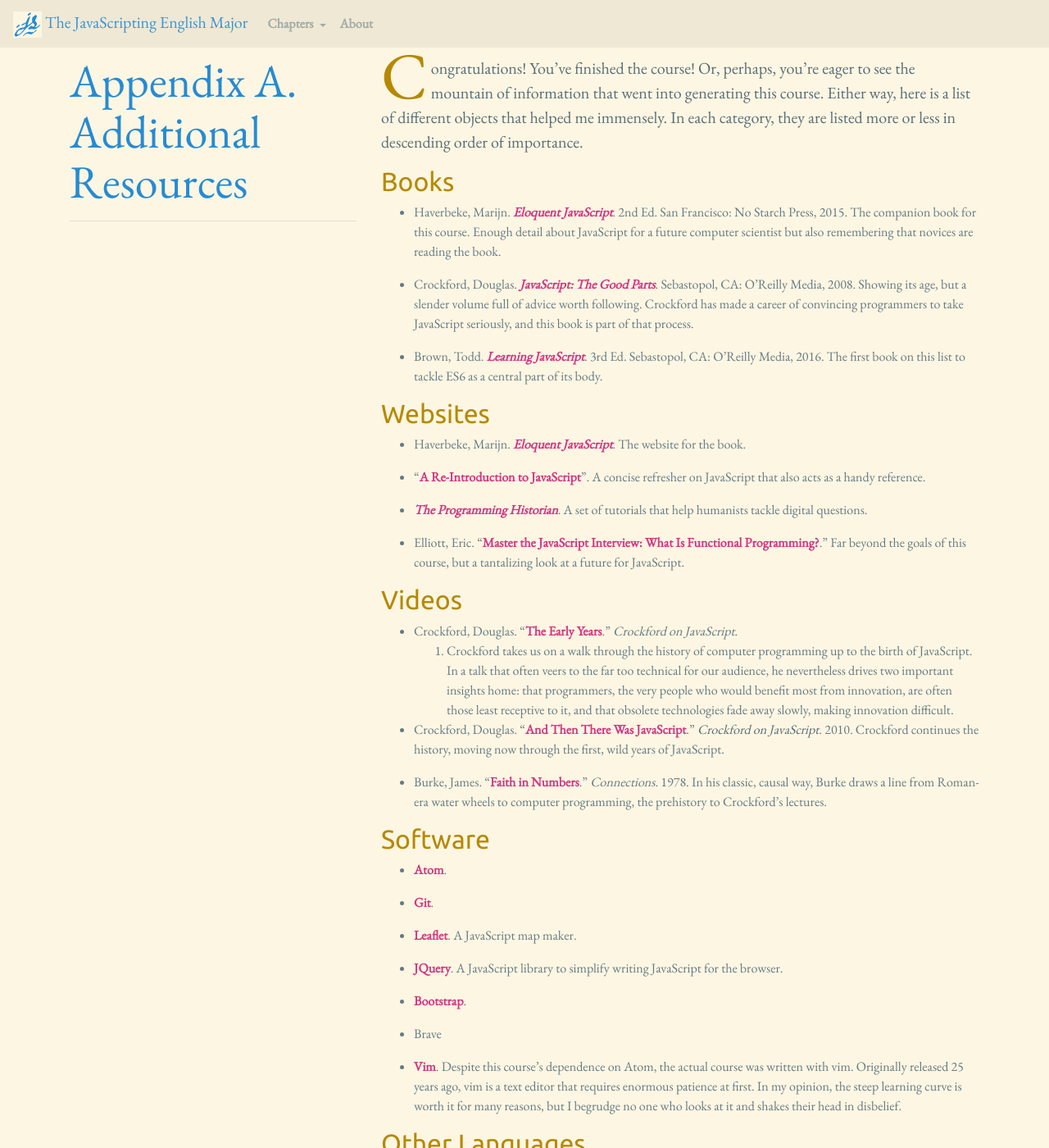
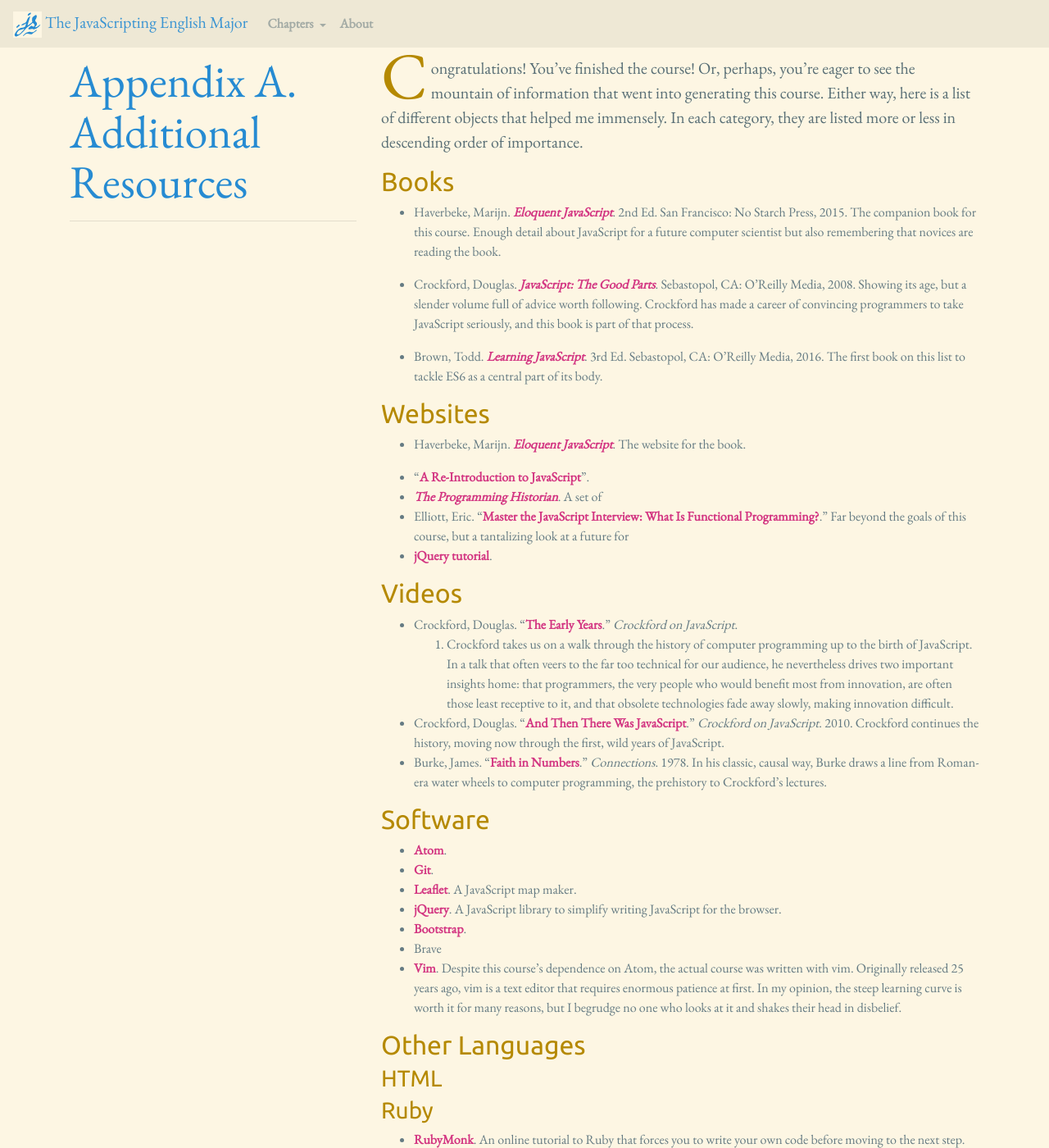
Before and after one commit to muziejus/javascripting-english-major, a Jekyll site: the page built from a-resources.md, in a window 1280 px wide and 1400 px high. Shown: the whole window at 82% size. Built offline with Jekyll 4.4.1, drawn with Linux system fonts in a browser that asks for light colours; nearby versions of some CDN libraries.

Commit message:
Add jquery tutorial.

```diff
--- a/a-resources.md
+++ b/a-resources.md
@@ -36,15 +36,11 @@
 
 * “[A Re-Introduction to
 JavaScript](https://developer.mozilla.org/en-US/docs/Web/JavaScript/A_re-introduction_to_JavaScript)”.
-A concise refresher on JavaScript that also acts as a handy reference.
-
 * [*The Programming Historian*](https://programminghistorian.org/). A set of
-tutorials that help humanists tackle digital questions.
-
 * Elliott, Eric. “[Master the JavaScript Interview: What Is Functional
 Programming?](https://medium.com/javascript-scene/master-the-javascript-interview-what-is-functional-programming-7f218c68b3a0).”
 Far beyond the goals of this course, but a tantalizing look at a future for
-JavaScript.
+* [jQuery tutorial](https://learn.jquery.com/about-jquery/).
 
 ## Videos
 
@@ -56,12 +52,10 @@
 insights home: that programmers, the very people who would benefit most from
 innovation, are often those least receptive to it, and that obsolete
 technologies fade away slowly, making innovation difficult.
-
 * Crockford, Douglas. “[And Then There Was
 JavaScript](https://www.youtube.com/watch?v=RO1Wnu-xKoY).” *Crockford on
 JavaScript*. 2010. Crockford continues the history, moving now through the
 first, wild years of JavaScript.
-
 * Burke, James. “[Faith in
 Numbers](http://www.dailymotion.com/video/x3dvbkg).” *Connections*. 1978. In
 his classic, causal way, Burke draws a line from Roman-era water wheels to
@@ -70,18 +64,12 @@
 ## Software
 
 * [Atom](http://atom.io).
-
 * [Git](https://git-scm.com/).
-
 * [Leaflet](http://leafletjs.com). A JavaScript map maker.
-
-* [JQuery](http://jquery.com). A JavaScript library to simplify writing
+* [jQuery](http://jquery.com). A JavaScript library to simplify writing
 JavaScript for the browser.
-
 * [Bootstrap](http://getbootstrap.com).
-
 * Brave
-
 * [Vim](http://www.vim.org). Despite this course’s dependence on Atom, the
 actual course was written with vim. Originally released 25 years ago, vim is a
 text editor that requires enormous patience at first. In my opinion, the steep
```
